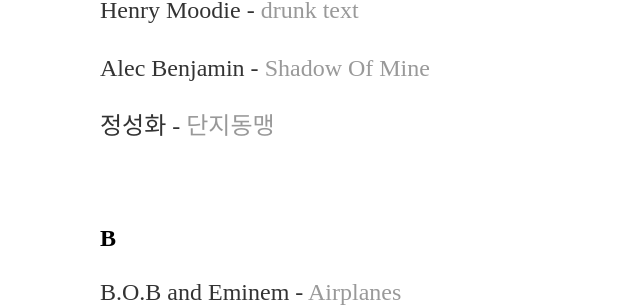
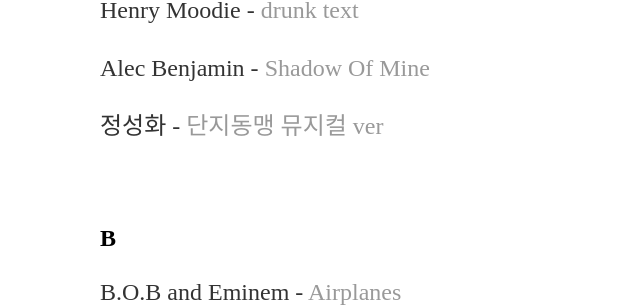
Before and after one commit to yjkweon24/yjkweon24.github.io, a Jekyll site: the page built from _posts/2018-10-23-songs-that-i-love.md, in a window 1280 px wide and 900 px high, scrolled down 3595 px. Shown: the part 147-454 px from the top of the window, without its empty margins (92-732 px from the left). Built offline with Jekyll 4.4.1, drawn with Linux system fonts in a browser that asks for light colours.

Commit message:
Update 2018-10-23-songs-that-i-love.md

```diff
--- a/_posts/2018-10-23-songs-that-i-love.md
+++ b/_posts/2018-10-23-songs-that-i-love.md
@@ -123,7 +123,7 @@
 
 Alec Benjamin - [Shadow Of Mine](https://www.youtube.com/watch?v=g5T2tu3Yky4)
 
-정성화 - [단지동맹](https://www.youtube.com/watch?v=ARPETSFAfFI)
+정성화 - [단지동맹](https://www.youtube.com/watch?v=ARPETSFAfFI) [뮤지컬 ver](https://www.youtube.com/watch?v=OaQYC0sDVg8)
 
 <br>
 
```
